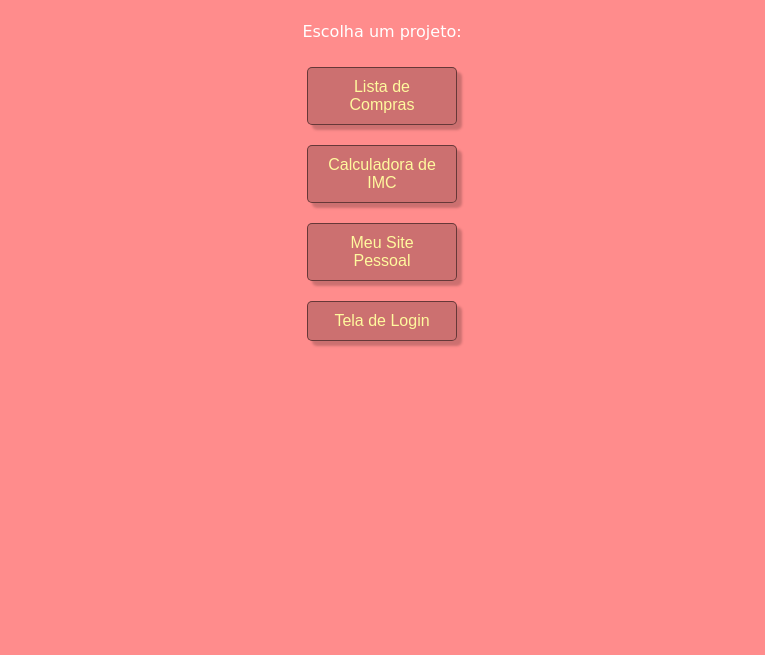
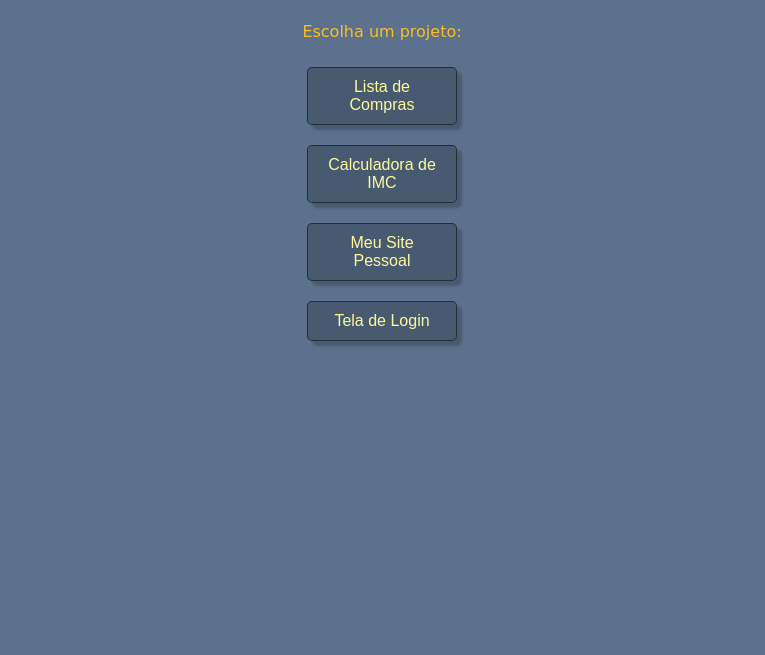
Before and after one commit to ArthurSangiogo/My-Portfolio, a plain HTML site: page index.html in a window 1280 px wide. Shown: the part 145-800 px from the top of the page, without its empty margins (258-1023 px from the left). Drawn offline with Linux system fonts and the light colour scheme.

Commit message:
Atualiuzação 3

```diff
--- a/CSS/lista-compras.css
+++ b/CSS/lista-compras.css
@@ -1,8 +1,9 @@
 body {
     font-family: 'Comfortaa', cursive;
-    color: rgb(255, 255, 255);
-    background-color:rgba(255, 81, 0, 0.603);
-    display: flex; /* Use flexbox for layout */
+    color: #333;
+
+    background-color: #5b718d;
+        display: flex; /* Use flexbox for layout */
     flex-direction: column; /* Stack children vertically */
     justify-content: center; /* Center content vertically */
     align-items: center; /* Center content horizontally */
--- a/CSS/style.css
+++ b/CSS/style.css
@@ -1,8 +1,8 @@
 body {
     font-family: 'Comfortaa', cursive;
-    color: rgb(255, 255, 255);
-    background-color:rgba(255, 66, 66, 0.603);
-    display: flex; /* Use flexbox for layout */
+    color: #fbbf24;
+    background-color: #5b718d;
+        display: flex; /* Use flexbox for layout */
     flex-direction: column; /* Stack children vertically */
     justify-content: center; /* Center content vertically */
     align-items: center; /* Center content horizontally */
@@ -26,5 +26,5 @@ input {
     margin: 5px;
 }
 button:hover {
-    background-color: rgba(255, 160, 160, 0.686);
+    background-color: #2b3542;
 }
```
Also changed, not shown: meuSite.html (+1 -0 lines), Fotos-Games/road96.jpeg.
